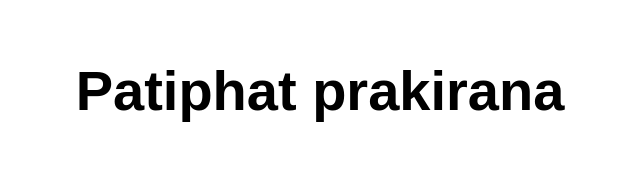
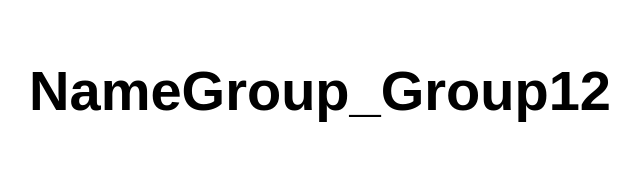
Before and after one commit to rlachez/webappkku, a website: page src/index.html in a window 1280 px wide. Shown: the whole page, without its empty margins (320-960 px from the left). Drawn offline with Linux system fonts and the light colour scheme.

Commit message:
Update index.html

```diff
--- a/src/index.html
+++ b/src/index.html
@@ -10,7 +10,7 @@
 
 <body>
   <main>
-    <h1>Patiphat prakirana</h1>
+    <h1>NameGroup_Group12</h1>
   </main>
 </body>
 
```
